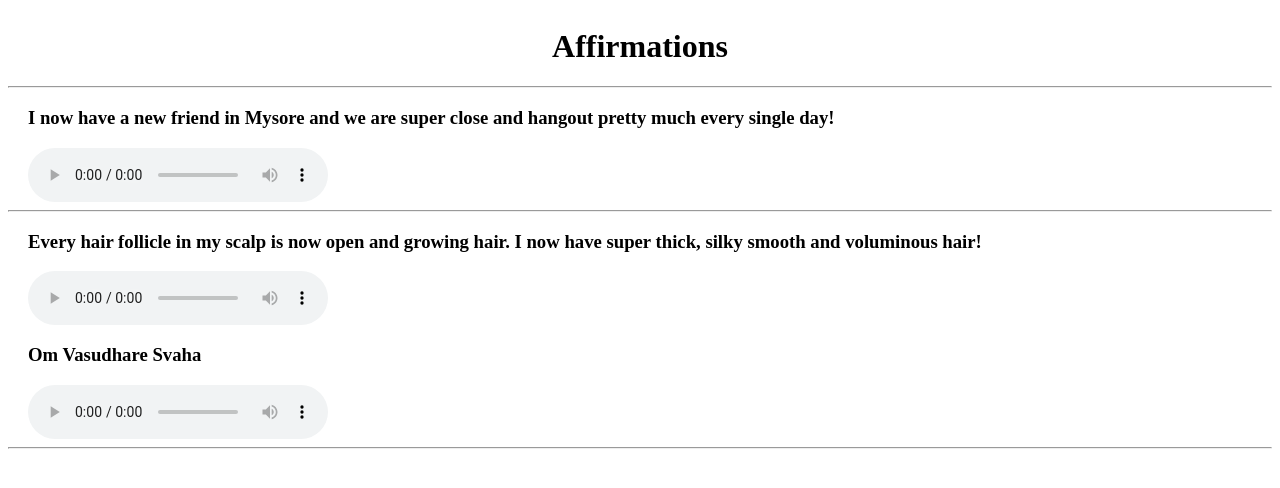
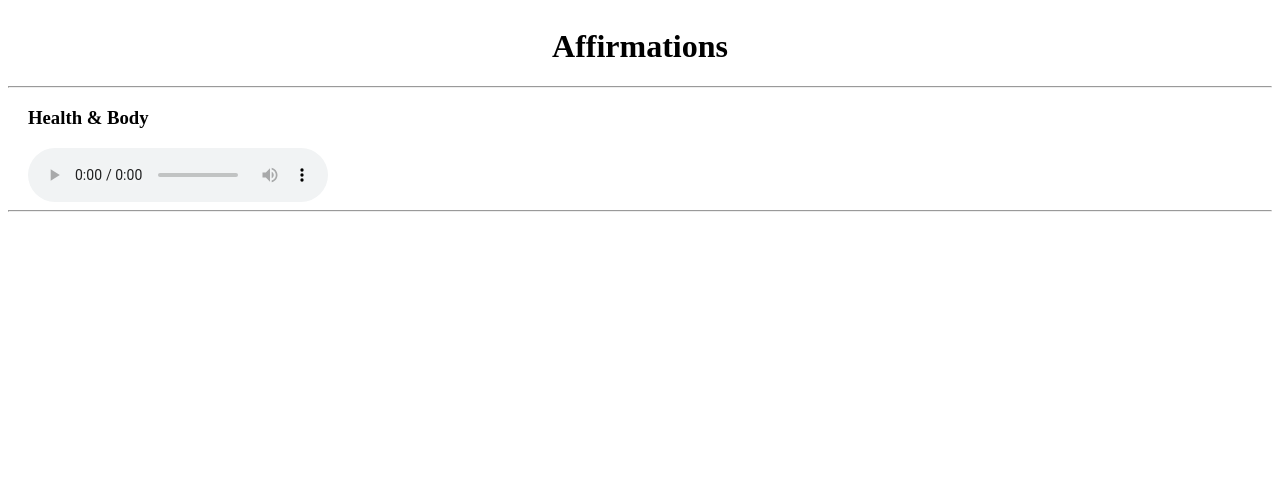
Before and after one commit to cauvery-a/affirmations, a plain HTML site: page index.html in a window 1280 px wide. Drawn offline with Linux system fonts and the light colour scheme.

Commit message:
Added only the health affirmation

```diff
--- a/index.html
+++ b/index.html
@@ -14,17 +14,8 @@
         <center><h1>Affirmations</h1></center>
         <hr>
         <div class="divStyle">
-            <h3>I now have a new friend in Mysore and we are super close and hangout pretty much every single day!</h2>
-            <audio src="./audio/audio1.mp4" controls loop></audio>
-        </div>
-        <hr>
-        <div class="divStyle">
-            <h3>Every hair follicle in my scalp is now open and growing hair. I now have super thick, silky smooth and voluminous hair!</h2>
-            <audio src="./audio/audio2.mp4" controls loop></audio>
-        </div>
-		<div class="divStyle">
-            <h3>Om Vasudhare Svaha</h2>
-            <audio src="./audio/om_vasudhare_svaha.mp4" controls loop></audio>
+            <h3>Health & Body</h2>
+            <audio src="./audio/health.m4a" controls loop></audio>
         </div>
         <hr>
     </body>
```
